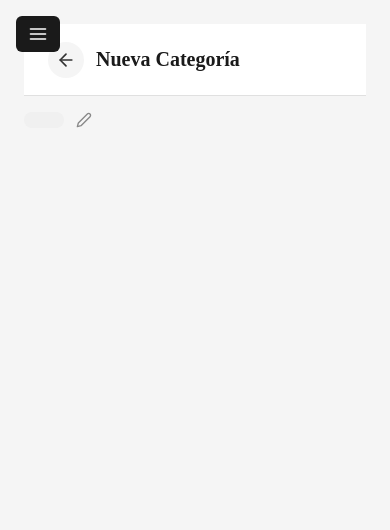
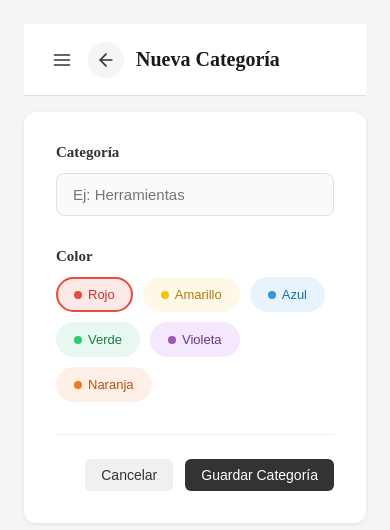
Before and after one commit to BrandonIturra-Programmer/E-commerce, a React (Create React App) app in the folder client/: page /categories/new in a window 390 px wide. Shown: the top 530 px of the page. Built offline with nearby package versions, Linux system fonts and the light colour scheme.

Commit message:
US#10 - Agregacion de Nuevo Producto y Categoria. Y Funciones + estilos

```diff
--- a/client/src/App.js
+++ b/client/src/App.js
@@ -1,6 +1,8 @@
+import { useState, useEffect } from 'react';
 import { BrowserRouter, Routes, Route } from 'react-router-dom';
 import Sidebar from './components/Sidebar/Sidebar';
 import MainArea from './components/MainArea/MainArea';
+import { registerSidebar } from './utils/sidebarController';
 import Home from './pages/Home/Home';
 import ProductsList from './pages/Products/ProductsList/ProductsList';
 import ProductView from './pages/Products/ProductView/ProductView';
@@ -10,10 +12,16 @@ import Profile from './pages/Profile/Profile';
 import './App.css';
 
 function App() {
+  const [sidebarOpen, setSidebarOpen] = useState(false);
+
+  useEffect(() => {
+    registerSidebar(() => setSidebarOpen(true));
+  }, []);
+
   return (
     <BrowserRouter>
       <div className="app">
-        <Sidebar />
+        <Sidebar isOpen={sidebarOpen} onClose={() => setSidebarOpen(false)} />
         <MainArea>
           <Routes>
             <Route path="/" element={<Home />} />
--- a/client/src/components/Header/Header.css
+++ b/client/src/components/Header/Header.css
@@ -50,3 +50,21 @@
   align-items: center;
   gap: 12px;
 }
+
+.header__menu-btn {
+  display: none;
+  background: none;
+  border: none;
+  cursor: pointer;
+  color: #333;
+  padding: 4px;
+  border-radius: 6px;
+}
+
+@media (max-width: 1024px) {
+  .header__menu-btn {
+    display: flex;
+    align-items: center;
+    justify-content: center;
+  }
+}
--- a/client/src/components/Header/Header.js
+++ b/client/src/components/Header/Header.js
@@ -1,5 +1,6 @@
 import { useNavigate } from 'react-router-dom';
-import { FiArrowLeft } from 'react-icons/fi';
+import { FiArrowLeft, FiMenu } from 'react-icons/fi';
+import { openSidebar } from '../../utils/sidebarController';
 import './Header.css';
 
 function Header({ title, actions, showBack }) {
@@ -8,6 +9,9 @@ function Header({ title, actions, showBack }) {
   return (
     <header className="header">
       <div className="header__left">
+        <button className="header__menu-btn" onClick={openSidebar}>
+          <FiMenu size={20} />
+        </button>
         {showBack && (
           <button className="header__back" onClick={() => navigate(-1)}>
             <FiArrowLeft size={20} />
--- a/client/src/components/Sidebar/Sidebar.js
+++ b/client/src/components/Sidebar/Sidebar.js
@@ -1,22 +1,12 @@
-import { useState } from 'react';
 import { NavLink } from 'react-router-dom';
-import { FiHome, FiBox, FiTag, FiUser, FiMenu } from 'react-icons/fi';
+import { FiHome, FiBox, FiTag, FiUser } from 'react-icons/fi';
 import './Sidebar.css';
 
-function Sidebar() {
-  const [isOpen, setIsOpen] = useState(false);
-
-  const toggleSidebar = () => setIsOpen(!isOpen);
-  const closeSidebar = () => setIsOpen(false);
-
+function Sidebar({ isOpen, onClose }) {
   return (
     <>
-      <button className="sidebar__toggle" onClick={toggleSidebar}>
-        <FiMenu size={20} />
-      </button>
-
       {isOpen && (
-        <div className="sidebar__overlay" onClick={closeSidebar}></div>
+        <div className="sidebar__overlay" onClick={onClose}></div>
       )}
 
       <aside className={`sidebar ${isOpen ? 'sidebar--open' : ''}`}>
@@ -28,7 +18,7 @@ function Sidebar() {
           <NavLink
             to="/"
             className={({ isActive }) => isActive ? 'sidebar__item sidebar__item--active' : 'sidebar__item'}
-            onClick={closeSidebar}
+            onClick={onClose}
             end
           >
             <FiHome size={18} />
@@ -38,7 +28,7 @@ function Sidebar() {
           <NavLink
             to="/products"
             className={({ isActive }) => isActive ? 'sidebar__item sidebar__item--active' : 'sidebar__item'}
-            onClick={closeSidebar}
+            onClick={onClose}
           >
             <FiBox size={18} />
             <span>Productos</span>
@@ -47,7 +37,7 @@ function Sidebar() {
           <NavLink
             to="/categories"
             className={({ isActive }) => isActive ? 'sidebar__item sidebar__item--active' : 'sidebar__item'}
-            onClick={closeSidebar}
+            onClick={onClose}
           >
             <FiTag size={18} />
             <span>Categorías</span>
@@ -55,7 +45,7 @@ function Sidebar() {
         </nav>
 
         <div className="sidebar__profile">
-          <NavLink to="/profile" className="sidebar__item" onClick={closeSidebar}>
+          <NavLink to="/profile" className="sidebar__item" onClick={onClose}>
             <FiUser size={18} />
             <span>Olivia</span>
           </NavLink>
--- a/client/src/pages/Categories/CategoryView/CategoryView.css
+++ b/client/src/pages/Categories/CategoryView/CategoryView.css
@@ -101,35 +101,9 @@
   color: #333;
 }
 
-.category-view__stock {
-  display: flex;
-  align-items: center;
-  gap: 0;
-  border: 1px solid #e0e0e0;
-  border-radius: 8px;
-  overflow: hidden;
-  width: fit-content;
-}
-
-.category-view__stock button {
-  width: 32px;
-  height: 32px;
-  border: none;
-  background: #f0f0f0;
-  font-size: 18px;
-  cursor: pointer;
-  color: #333;
-}
-
-.category-view__stock button:hover {
-  background-color: #e0e0e0;
-}
-
-.category-view__stock span {
-  padding: 0 12px;
+.category-view__stock-number {
   font-size: 14px;
-  font-weight: bold;
-  color: #333;
+  color: #555;
 }
 
 .category-view__actions {
@@ -170,3 +144,79 @@
   color: #888;
   font-size: 14px;
 }
+
+/* Nueva categoría */
+.category-view__nueva-card {
+  background: white;
+  border-radius: 12px;
+  box-shadow: 0 1px 4px rgba(0,0,0,0.08);
+  padding: 32px;
+  display: flex;
+  flex-direction: column;
+  gap: 32px;
+}
+
+.category-view__nueva-field {
+  display: flex;
+  flex-direction: column;
+  gap: 12px;
+}
+
+.category-view__nueva-label-row {
+  display: flex;
+  align-items: center;
+  gap: 12px;
+}
+
+.category-view__nueva-label-row label {
+  font-size: 15px;
+  font-weight: 600;
+  color: #333;
+}
+
+.category-view__nueva-input {
+  padding: 12px 16px;
+  border: 1px solid #e0e0e0;
+  border-radius: 8px;
+  font-size: 15px;
+  outline: none;
+  width: 100%;
+  background-color: #fafafa;
+}
+
+.category-view__nueva-input:focus {
+  border-color: #333;
+  background-color: #fff;
+}
+
+.category-view__nueva-buttons {
+  display: flex;
+  justify-content: flex-end;
+  gap: 12px;
+  border-top: 1px solid #f0f0f0;
+  padding-top: 24px;
+}
+
+.category-view__colores {
+  display: flex;
+  flex-wrap: wrap;
+  gap: 10px;
+}
+
+.category-view__color-btn {
+  display: flex;
+  align-items: center;
+  gap: 6px;
+  padding: 8px 16px;
+  border-radius: 20px;
+  border: 2px solid transparent;
+  cursor: pointer;
+  font-size: 13px;
+  font-weight: 500;
+  transition: border-color 0.2s;
+}
+
+.category-view__color-btn--active {
+  border-width: 2px;
+  border-style: solid;
+}
--- a/client/src/pages/Categories/CategoryView/CategoryView.js
+++ b/client/src/pages/Categories/CategoryView/CategoryView.js
@@ -5,6 +5,7 @@ import {
   getCategoriaPorId,
   updateCategoria,
   deleteCategoria,
+  createCategoria,
 } from '../../../utils/api';
 import Header from '../../../components/Header/Header';
 import './CategoryView.css';
@@ -15,6 +16,15 @@ const COLORES = {
   'Accesorios':   { bg: '#e8f4fd', color: '#1a6fa0' },
   'Hogar':        { bg: '#e8f8f0', color: '#1a7a44' },
 };
+
+const COLORES_DISPONIBLES = [
+  { nombre: 'Rojo',     bg: '#fde8e8', color: '#c0392b', dot: '#e74c3c' },
+  { nombre: 'Amarillo', bg: '#fef9e7', color: '#b7770d', dot: '#f1c40f' },
+  { nombre: 'Azul',     bg: '#e8f4fd', color: '#1a6fa0', dot: '#3498db' },
+  { nombre: 'Verde',    bg: '#e8f8f0', color: '#1a7a44', dot: '#2ecc71' },
+  { nombre: 'Violeta',  bg: '#f3e8fd', color: '#6c3483', dot: '#9b59b6' },
+  { nombre: 'Naranja',  bg: '#fef0e7', color: '#b7510d', dot: '#e67e22' },
+];
 
 const getColor = (nombre) => {
   return COLORES[nombre] || { bg: '#f0f0f0', color: '#555' };
@@ -30,6 +40,8 @@ function CategoryView() {
   const [loading, setLoading] = useState(!esNuevo);
   const [editandoNombre, setEditandoNombre] = useState(false);
   const [nombreTemp, setNombreTemp] = useState('');
+  const [nombreNuevo, setNombreNuevo] = useState('');
+  const [colorSeleccionado, setColorSeleccionado] = useState(COLORES_DISPONIBLES[0]);
 
   useEffect(() => {
     if (!esNuevo) {
@@ -61,41 +73,93 @@ function CategoryView() {
     setProductos((prev) => prev.filter((p) => p.id !== productoId));
   };
 
-  const handleStock = async (producto, delta) => {
-    const nuevoStock = Math.max(0, producto.stock + delta);
-    await fetch(`/productos/${producto.id}`, {
-      method: 'PUT',
-      headers: { 'Content-Type': 'application/json' },
-      body: JSON.stringify({ ...producto, stock: nuevoStock }),
-    });
-    setProductos((prev) =>
-      prev.map((p) => (p.id === producto.id ? { ...p, stock: nuevoStock } : p))
-    );
+  const handleGuardarNueva = async () => {
+    if (!nombreNuevo.trim()) {
+      alert('El nombre es requerido');
+      return;
+    }
+    await createCategoria({ nombre: nombreNuevo });
+    alert('✅ Categoría Creada');
+    navigate('/categories');
   };
 
   if (loading) return <p>Cargando...</p>;
 
+  // ── Modo creación ──────────────────────────────────────────────
+  if (esNuevo) {
+    return (
+      <div className="category-view">
+        <Header title="Nueva Categoría" showBack />
+        <div className="category-view__content">
+          <div className="category-view__nueva-card">
+            <div className="category-view__nueva-field">
+              <div className="category-view__nueva-label-row">
+                <label>Categoría</label>
+                {nombreNuevo && (
+                  <span
+                    className="category-view__badge"
+                    style={{ backgroundColor: colorSeleccionado.bg, color: colorSeleccionado.color }}
+                  >
+                    <span style={{ width: 8, height: 8, borderRadius: '50%', backgroundColor: colorSeleccionado.dot, display: 'inline-block', marginRight: 6 }}></span>
+                    {nombreNuevo}
+                  </span>
+                )}
+              </div>
+              <input
+                placeholder="Ej: Herramientas"
+                value={nombreNuevo}
+                onChange={(e) => setNombreNuevo(e.target.value)}
+                className="category-view__nueva-input"
+              />
+            </div>
+
+            <div className="category-view__nueva-field">
+              <label style={{ fontSize: 15, fontWeight: 600, color: '#333' }}>Color</label>
+              <div className="category-view__colores">
+                {COLORES_DISPONIBLES.map((c) => (
+                  <button
+                    key={c.nombre}
+                    className={`category-view__color-btn ${colorSeleccionado.nombre === c.nombre ? 'category-view__color-btn--active' : ''}`}
+                    style={{ backgroundColor: c.bg, color: c.color, borderColor: colorSeleccionado.nombre === c.nombre ? c.dot : 'transparent' }}
+                    onClick={() => setColorSeleccionado(c)}
+                  >
+                    <span style={{ width: 8, height: 8, borderRadius: '50%', backgroundColor: c.dot, display: 'inline-block' }}></span>
+                    {c.nombre}
+                  </button>
+                ))}
+              </div>
+            </div>
+
+            <div className="category-view__nueva-buttons">
+              <button className="btn btn--secondary" onClick={() => navigate('/categories')}>
+                Cancelar
+              </button>
+              <button className="btn btn--primary" onClick={handleGuardarNueva}>
+                Guardar Categoría
+              </button>
+            </div>
+          </div>
+        </div>
+      </div>
+    );
+  }
+
+  // ── Modo detalle ───────────────────────────────────────────────
   const color = getColor(categoria.nombre);
 
   return (
     <div className="category-view">
       <Header
-        title={esNuevo ? 'Nueva Categoría' : 'Detalle de Categoría'}
+        title="Detalle de Categoría"
         showBack
         actions={
-          !esNuevo && (
-            <button
-              className="btn btn--danger"
-              onClick={handleEliminarCategoria}
-            >
+          <button className="btn btn--danger" onClick={handleEliminarCategoria}>
             Eliminar Categoría
           </button>
-          )
         }
       />
 
       <div className="category-view__content">
-        {/* Badge nombre */}
         <div className="category-view__nombre-row">
           {editandoNombre ? (
             <div className="category-view__edit-nombre">
@@ -121,8 +185,6 @@ function CategoryView() {
           )}
         </div>
 
-        {/* Tabla productos */}
-        {!esNuevo && (
         <div className="category-view__table">
           <div className="category-view__thead">
             <span>Producto</span>
@@ -137,17 +199,8 @@ function CategoryView() {
             productos.map((p) => (
               <div key={p.id} className="category-view__row">
                 <span className="category-view__product-nombre">{p.nombre}</span>
-
-                  <span className="category-view__precio">
-                    ${p.precio.toLocaleString()}
-                  </span>
-
-                  <div className="category-view__stock">
-                    <button onClick={() => handleStock(p, -1)}>−</button>
-                    <span>{p.stock}</span>
-                    <button onClick={() => handleStock(p, 1)}>+</button>
-                  </div>
-
+                <span className="category-view__precio">${p.precio.toLocaleString()}</span>
+                <span className="category-view__stock-number">{p.stock === 0 ? '❌ Sin stock' : `✅ ${p.stock} unidades`} </span>
                 <div className="category-view__actions">
                   <button
                     className="category-view__action-btn category-view__action-btn--edit"
@@ -166,7 +219,6 @@ function CategoryView() {
             ))
           )}
         </div>
-        )}
       </div>
     </div>
   );
--- a/client/src/pages/Products/ProductView/ProductView.js
+++ b/client/src/pages/Products/ProductView/ProductView.js
@@ -28,6 +28,7 @@ function ProductView() {
   const [original, setOriginal] = useState(PRODUCTO_VACIO);
   const [categorias, setCategorias] = useState([]);
   const [loading, setLoading] = useState(!esNuevo);
+  const [editando, setEditando] = useState(false);
 
   useEffect(() => {
     getCategorias().then(setCategorias);
@@ -50,6 +51,7 @@ function ProductView() {
 
   const handleCancelar = () => {
     setProducto(original);
+    setEditando(false);
   };
 
   const handleGuardar = async () => {
@@ -65,15 +67,19 @@ function ProductView() {
 
     if (esNuevo) {
       const creado = await createProducto(payload);
+      alert('✅ Producto Agregado');
       navigate(`/products/${creado.id}`);
     } else {
       const actualizado = await updateProducto(id, payload);
       setProducto(actualizado);
       setOriginal(actualizado);
+      setEditando(false);
+      alert('✅ Cambios Guardados');
     }
   };
 
   const handleEliminar = async () => {
+    if (!window.confirm('¿Eliminar este producto?')) return;
     await deleteProducto(id);
     navigate('/products');
   };
@@ -83,7 +89,7 @@ function ProductView() {
   return (
     <div className="product-view">
       <Header
-        title={esNuevo ? 'Productos > Nuevo' : `Producto #${id}`}
+        title={esNuevo ? 'Producto Nuevo' : `Producto #${id}`}
         showBack
         actions={
           !esNuevo && (
@@ -99,11 +105,28 @@ function ProductView() {
         <div className="product-view__left">
           <div className="product-view__imagen-wrapper">
             <img
-              src={producto.imagen ? `/img/${producto.imagen}` : '/img/fallback.jpg'}
+              src={
+                producto.imagen
+                  ? producto.imagen.startsWith('http')
+                    ? producto.imagen
+                    : `/img/${producto.imagen}`
+                  : 'https://placehold.co/300x200?text=Sin+imagen'
+              }
               alt={producto.nombre}
             />
           </div>
           <p className="product-view__nombre-imagen">{producto.nombre || 'Nuevo Producto'}</p>
+
+          {esNuevo && (
+            <div className="product-view__url-input">
+              <label>URL de imagen</label>
+              <input
+                placeholder="https://ejemplo.com/imagen.jpg"
+                value={producto.imagen || ''}
+                onChange={(e) => handleChange('imagen', e.target.value)}
+              />
+            </div>
+          )}
         </div>
 
         {/* Panel derecho */}
@@ -116,6 +139,7 @@ function ProductView() {
               value={producto.nombre}
               onChange={(e) => handleChange('nombre', e.target.value)}
               placeholder="Nombre del producto"
+              disabled={!esNuevo && !editando}
             />
           </div>
 
@@ -128,6 +152,7 @@ function ProductView() {
                   type="number"
                   value={producto.precio}
                   onChange={(e) => handleChange('precio', e.target.value)}
+                  disabled={!esNuevo && !editando}
                 />
               </div>
             </div>
@@ -135,9 +160,9 @@ function ProductView() {
             <div className="product-view__field">
               <label>Stock</label>
               <div className="stock-control">
-                <button onClick={() => handleStock(-1)}>−</button>
+                <button onClick={() => handleStock(-1)} disabled={!esNuevo && !editando}>−</button>
                 <span>{producto.stock}</span>
-                <button onClick={() => handleStock(1)}>+</button>
+                <button onClick={() => handleStock(1)} disabled={!esNuevo && !editando}>+</button>
               </div>
             </div>
           </div>
@@ -148,6 +173,7 @@ function ProductView() {
               value={producto.descripcion || ''}
               onChange={(e) => handleChange('descripcion', e.target.value)}
               placeholder="Descripción del producto"
+              disabled={!esNuevo && !editando}
             />
           </div>
 
@@ -156,6 +182,7 @@ function ProductView() {
             <select
               value={producto.categoria_id || ''}
               onChange={(e) => handleChange('categoria_id', e.target.value)}
+              disabled={!esNuevo && !editando}
             >
               <option value="">Seleccionar...</option>
               {categorias.map((c) => (
@@ -167,12 +194,24 @@ function ProductView() {
           </div>
 
           <div className="product-view__buttons">
-            <button className="btn btn--secondary" onClick={handleCancelar} disabled={esNuevo}>
-              Cancelar
-            </button>
-            <button className="btn btn--primary" onClick={handleGuardar}>
-              Guardar Cambios
-            </button>
+            {esNuevo ? (
+              <button className="btn btn--primary" onClick={handleGuardar}>
+                Guardar Cambios
+              </button>
+            ) : editando ? (
+              <>
+                <button className="btn btn--secondary" onClick={handleCancelar}>
+                  Cancelar
+                </button>
+                <button className="btn btn--primary" onClick={handleGuardar}>
+                  Guardar
+                </button>
+              </>
+            ) : (
+              <button className="btn btn--primary" onClick={() => setEditando(true)}>
+                Editar
+              </button>
+            )}
           </div>
         </div>
       </div>
--- /dev/null
+++ b/client/src/utils/sidebarController.js
@@ -0,0 +1,14 @@
+// Módulo simple para conectar el botón ☰ del Header con el Sidebar,
+// sin necesidad de pasar props por cada página ni usar Context.
+
+let _openSidebar = () => {};
+
+// App.js llama a esto una sola vez, para "registrar" cómo abrir el sidebar.
+export function registerSidebar(openFn) {
+  _openSidebar = openFn;
+}
+
+// Header.js llama a esto cuando tocan el ☰.
+export function openSidebar() {
+  _openSidebar();
+}
```
Also changed, not shown: client/src/pages/Products/ProductView/ProductView.css (+37 -0 lines), client/src/pages/Products/ProductsList/ProductsList.js (+12 -3 lines), 1 other file (tests, documents, lock files or other folders). Lines whose indentation alone changed are shown as unchanged.
